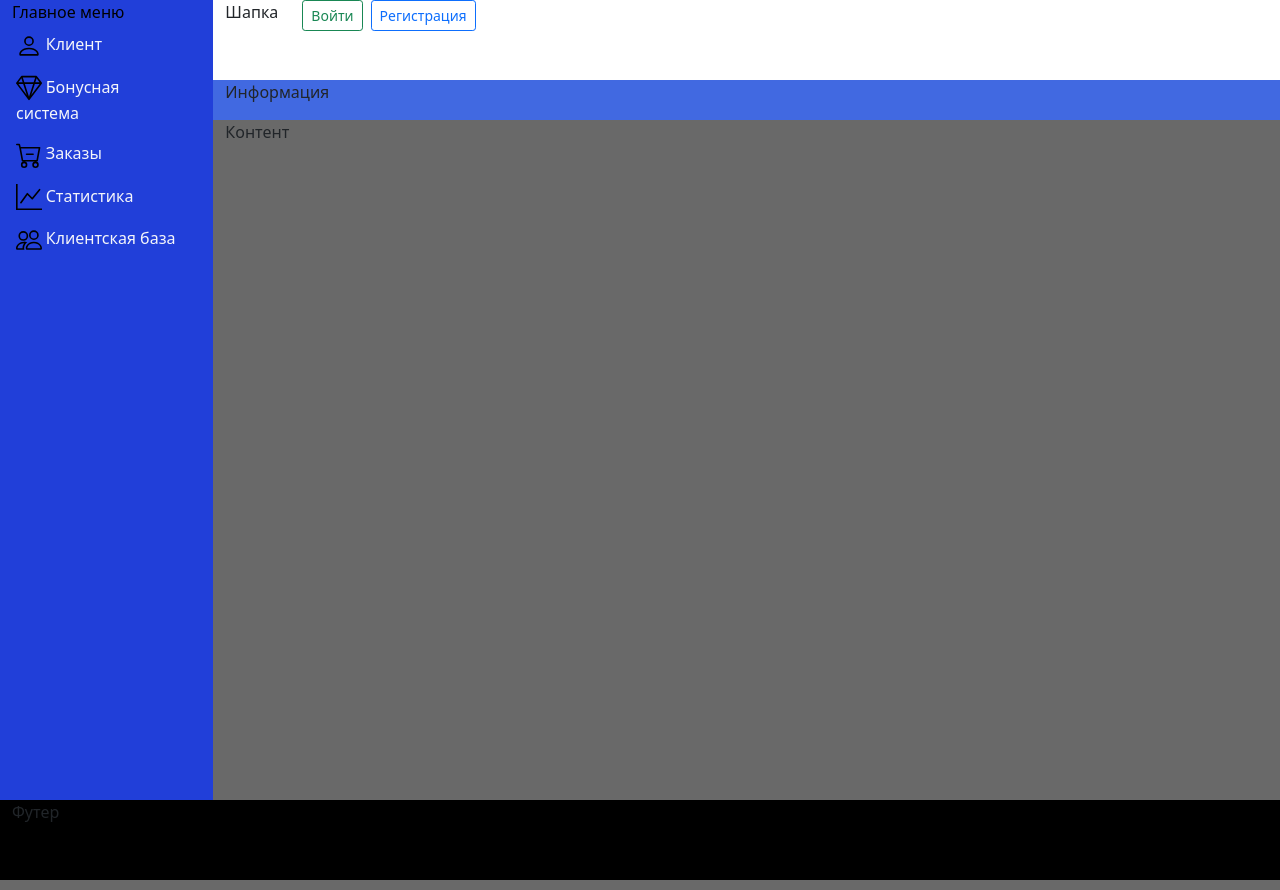
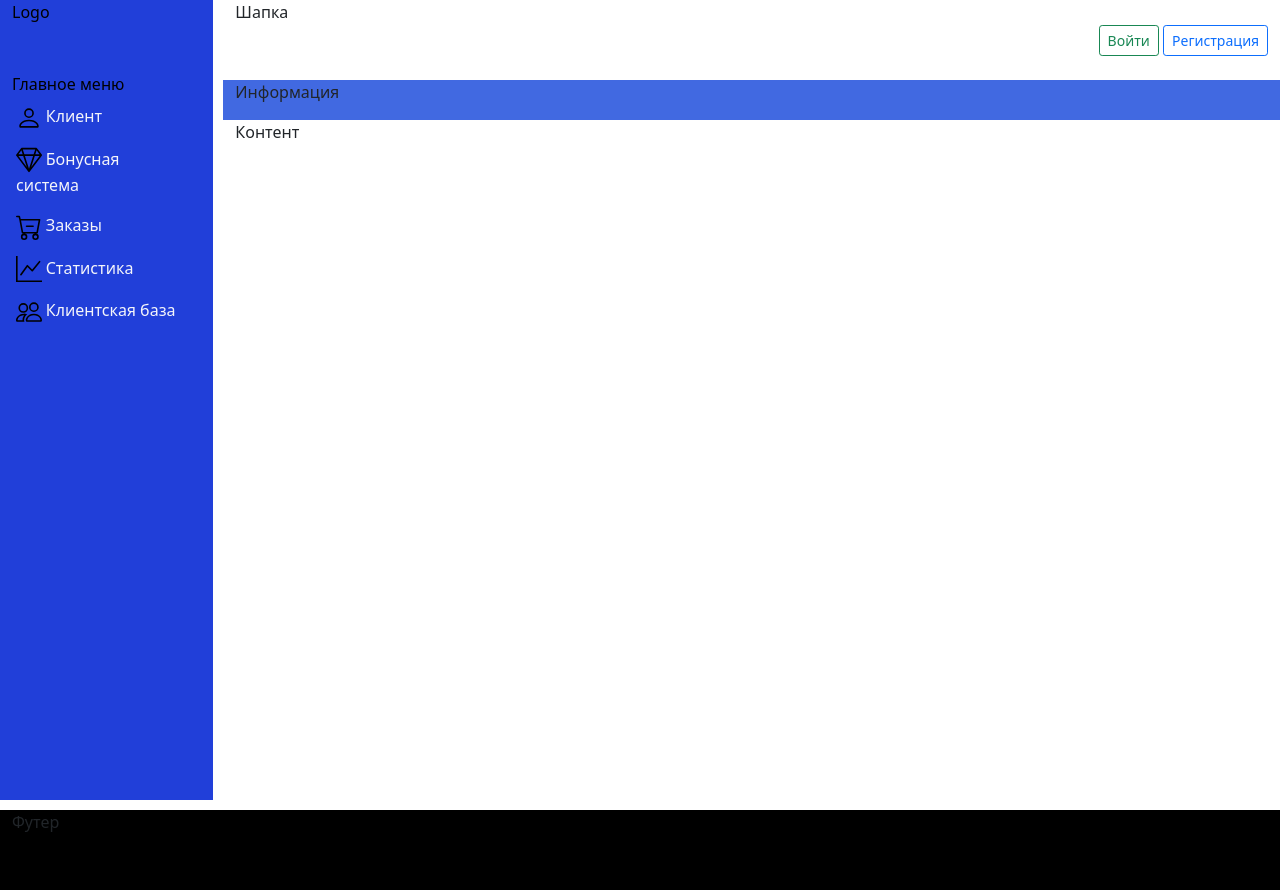
Before and after one commit to aza72/online_store, a Django app: page /test/ in a window 1280 px wide. Run offline with Django 4.2, Linux system fonts and the light colour scheme.

Commit message:
clients work

```diff
--- a/crm_client/static/crm_client/css/styles.css
+++ b/crm_client/static/crm_client/css/styles.css
@@ -5,33 +5,31 @@ ul.errorlist {display:none;}
 .myfield{
     width: 12%;
     max-width: 100%;}
-    /*margin-bottom: 20px;}*/
 
 .navigation{
     background-color: #213fd9fe;
     color: #fff;
-    height: 100vh;
+
 }
 .header{
 background-color:white;
     height: 10vh;
 }
 .content{
-background-color:dimgray;
-/*min-height: 100%;*/
-    height: 85vh;
+height: 100%;
+
 }
 .footer{
    background-color:black;
-    /*min-height: 100%;*/
     height: 10vh;
 }
 .cont{
-    min-height: 100%;
+
+    margin-left: 10px;
 }
-.rcont{
-   height: 50vh;
-    background-color:dimgray;
+.row-content{
+    /*background-color:dimgray;*/
+    height: 85vh;
 }
 .message{
     height: 5vh;
@@ -39,7 +37,8 @@ background-color:dimgray;
 }
 
 .menu{
-    /*width: 100%;*/
+    margin-bottom: 10px;
+    height: 100%;
 }
 
 a.item-menu{
@@ -56,3 +55,10 @@ a.item-menu:hover{
 a.item-menu img{
     width: 2vw;
 }
+.logo{
+    margin-bottom: 6vh;
+}
+.table{
+    /*border: medium solid black;*/
+    /*padding: 5px;*/
+}
--- a/crm_client/templates/crm_client/base.html
+++ b/crm_client/templates/crm_client/base.html
@@ -14,9 +14,10 @@
   </head>
   <body>
        <div class="container-fluid">
-          <div class="row">   <!--первая строка--!>
+          <div class="row menu">   <!--первая строка--!>
 
             <div class="col-2 navigation ">
+                <div class="logo">Logo</div>
                 {% block menu %}
                     Главное меню
                     {% show_main_menu %}
@@ -26,16 +27,15 @@
             <div class="col cont " >
 
                 <div class="row  " >
-                          <div class="col-md-auto header" >
-                          Шапка
+                          <div class="col header" >
+                              Шапка
                           </div>
+                          <div class="col-auto justify-content-end align-self-center head" >
                               {% block header %}
-
-
                                  {% show_header_menu %}
                               {% endblock header %}
-
-                       </div>
+                          </div>
+                </div>
                                 <div class="row rmes " >   <!--вторая строка--!>
                                   <div class="col  message" >
                                       {% block message %}
@@ -44,10 +44,10 @@
                                   </div>
                                </div>
 
-                                <div class="row rcont " >   <!--третья строка--!>
-                                  <div class="col  content" >
+                                <div class="row  row-content " >   <!--третья строка--!>
+                                  <div class="col   content" >
                                       {% block content %}
-                                    Контент
+                                            Контент
                                       {% endblock content %}
                                   </div>
                                </div>
--- a/crm_client/templates/tmptag/header.html
+++ b/crm_client/templates/tmptag/header.html
@@ -1,6 +1,7 @@
 {% load static %}
-<div class="col-md-auto reg" >
-<div class="d-grid gap-2 d-md-flex justify-content-md-end ">
+
+{#<div class="col-md-auto reg" >#}
+{#<div class="d-grid gap-2 d-md-flex justify-content-md-end ">#}
 {% for item in header_menu_items %}
 
     {% if item == 'Войти' %}
@@ -10,5 +11,5 @@
     {% endif %}
 
 {% endfor %}
-</div>
-</div>
+{#</div>#}
+{#</div>#}
--- a/crm_client/templates/tmptag/main_menu.html
+++ b/crm_client/templates/tmptag/main_menu.html
@@ -13,7 +13,7 @@
                     {% elif item == 'Статистика' %}
                         <a class="nav-link icon-link item-menu "  href="#"><img src="{% static 'crm_client/img/graph-up.svg' %}" >  {{ item }}</a>
                     {% elif item == 'Клиентская база' %}
-                        <a class="nav-link icon-link item-menu "  href="#"><img src="{% static 'crm_client/img/people.svg' %}" >  {{ item }}</a>
+                        <a class="nav-link icon-link item-menu "  href="{% url 'client-base' %}"><img src="{% static 'crm_client/img/people.svg' %}" >  {{ item }}</a>
 
                     {% endif %}
 {#                </div>#}
--- a/crm_client/urls.py
+++ b/crm_client/urls.py
@@ -1,10 +1,11 @@
 from django.urls import path
 
-from crm_client.views import clientListView, test_list
+from crm_client.views import *
 
 from django.urls import path
 
 urlpatterns = [
     path('client/', clientListView.as_view(), name='client'),
     path('test/', test_list, name='test'),
+    path('client-base/',  client_baseListView.as_view(), name='client-base'),
 ]
--- a/crm_client/views.py
+++ b/crm_client/views.py
@@ -112,3 +112,11 @@ def mess(request,message):
 
 def test_list(request):
     return render(request, 'crm_client/base.html', )
+
+class client_baseListView(SingleTableView):
+    form = AddRecordClient()
+    model = Crm_client
+    table_class = Crm_client_Table
+    template_name = 'crm_client/client_base.html'
+    choice = BrandAuto.objects.all()
+    extra_context = {'form': form}
```
Also changed, not shown: crm_client/templates/crm_client/client_base.html (added, +17 -0 lines).
